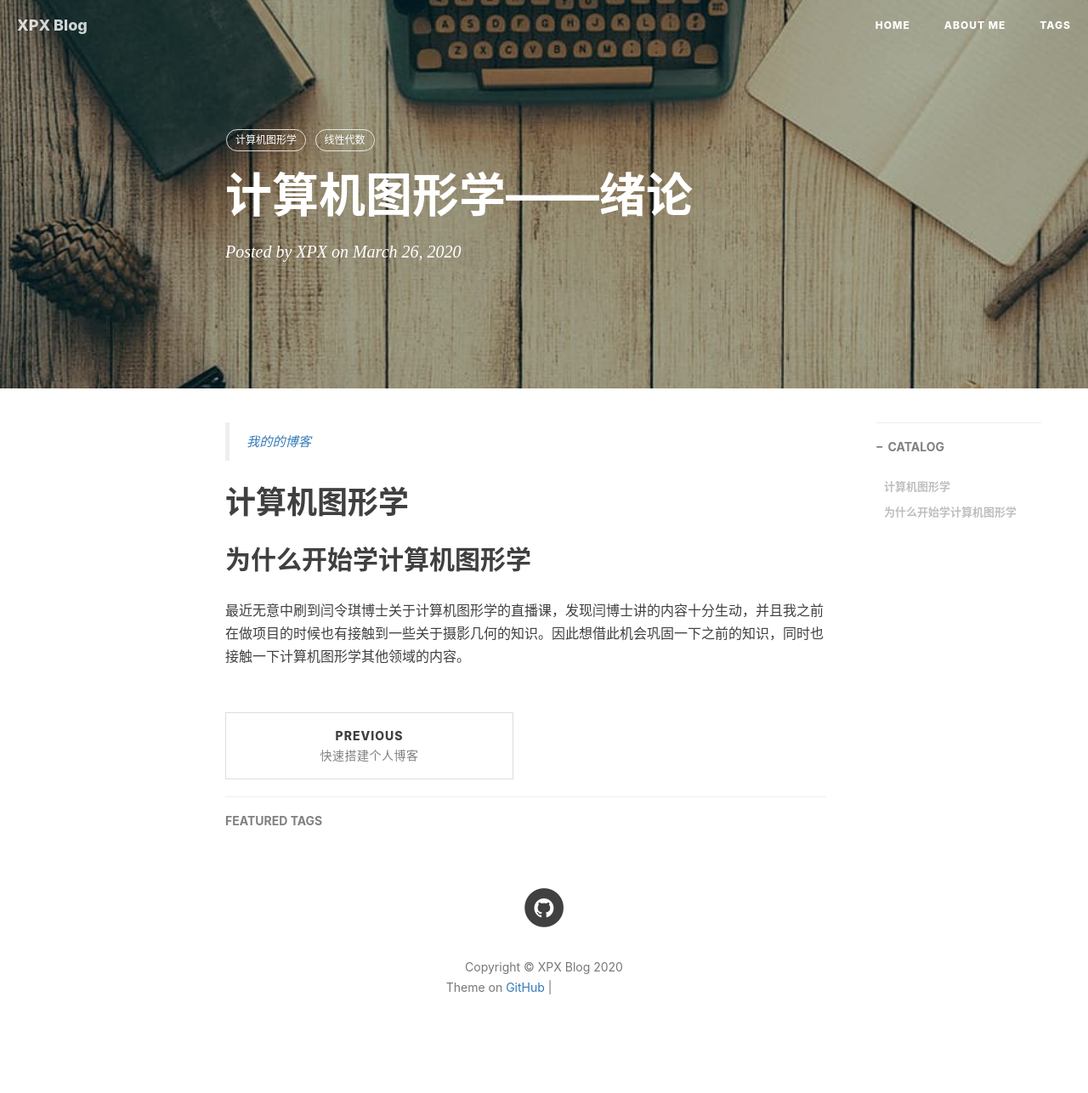
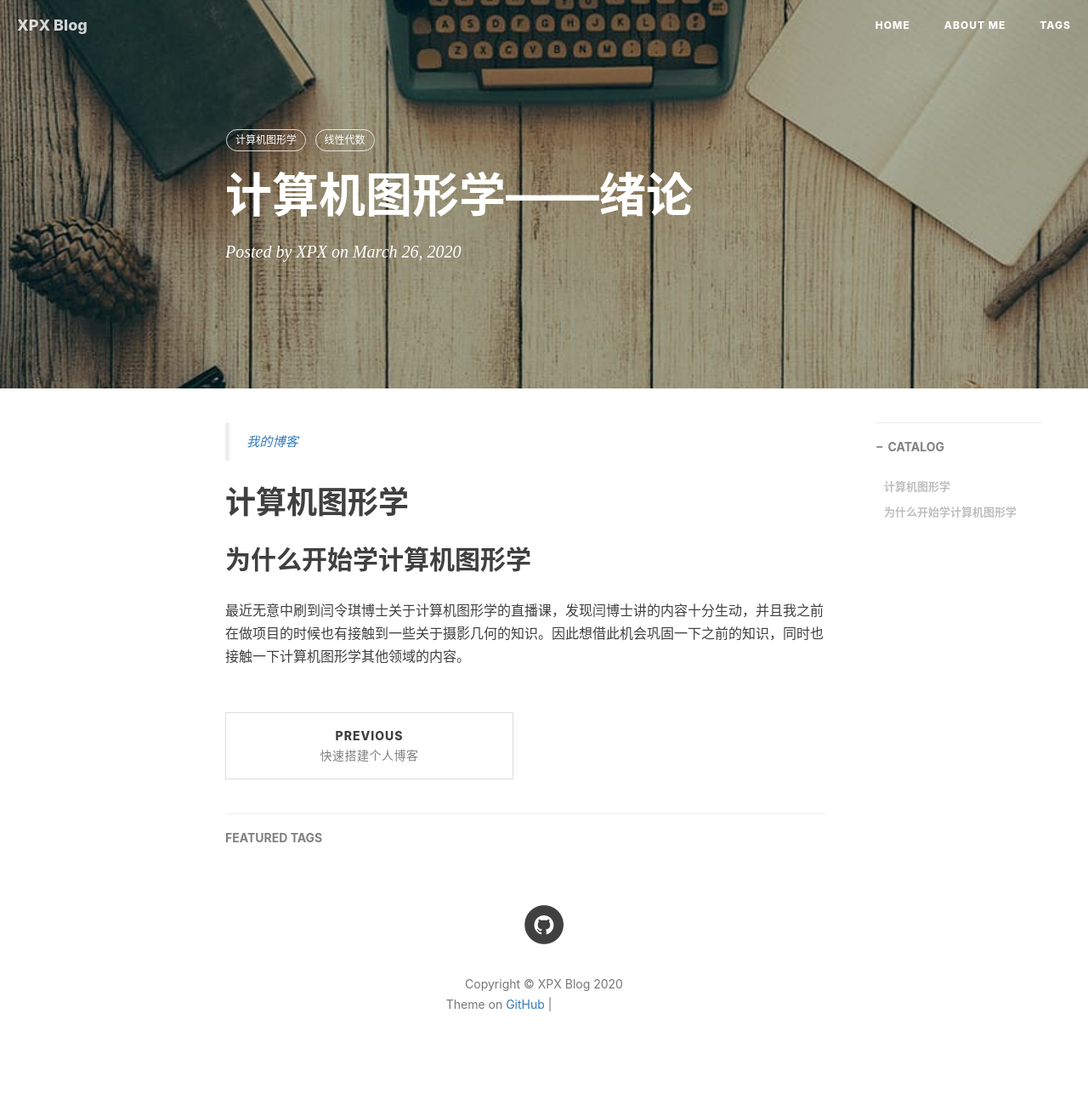
Before and after one commit to xuepeixin/xuepeixin.github.io, a Jekyll site: the page built from _posts/2020-03-26-计算机图形学——变换.md, in a window 1280 px wide. Shown: the whole page at 85% size. Built offline with Jekyll 4.4.1, drawn with Linux system fonts in a browser that asks for light colours; nearby versions of some CDN libraries; comment, search, counter and statistics services are not loaded; grey boxes are pictures that could not be loaded.

Commit message:
add comment

```diff
--- a/_config.yml
+++ b/_config.yml
@@ -53,7 +53,7 @@ kramdown:
 
 # 评论系统
 # Disqus（https://disqus.com/）
-# disqus_username: xjxpx
+disqus_username: xjxpx
 
 # Gitalk
 gitalk:
--- a/_posts/2020-03-26-计算机图形学——变换.md
+++ b/_posts/2020-03-26-计算机图形学——变换.md
@@ -9,7 +9,7 @@ tags:
     - 计算机图形学
     - 线性代数
 ---
-> [我的的博客](http://xjxpx.github.io)
+> [我的博客](http://xjxpx.github.io)
 
 # 计算机图形学
 
```
Also changed, not shown: img/favicon.ico (added).
